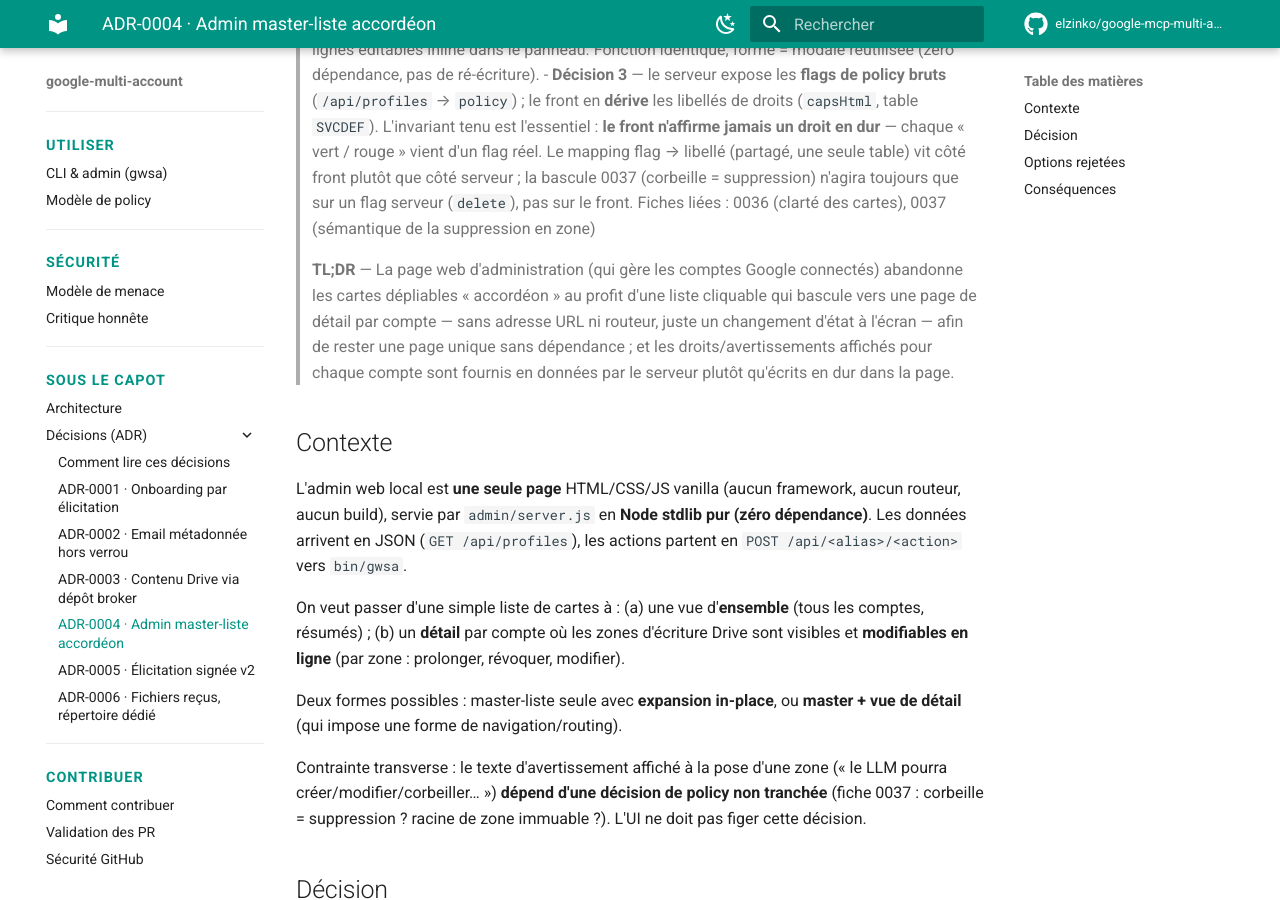
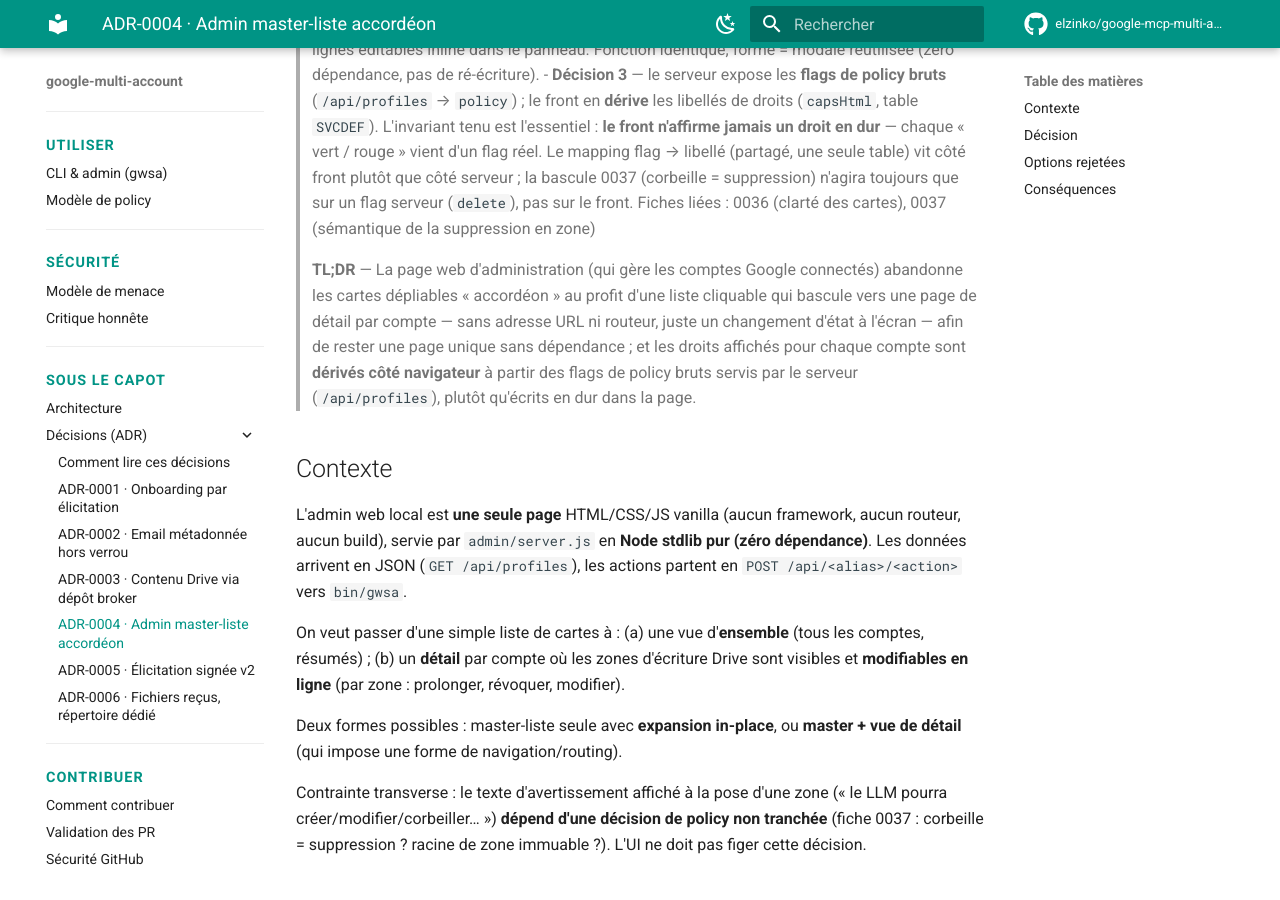
Before and after one commit to elzinko/google-mcp-multi-account, an MkDocs documentation site: the page built from docs/adr/ADR-0004-admin-master-liste-accordeon.md, in a window 1280 px wide and 900 px high, scrolled down 498 px. Built offline with MkDocs 1.6.1 and Material for MkDocs 9.7.7, drawn with Linux system fonts in a browser that asks for light colours; comment, search, counter and statistics services are not loaded.

Commit message:
docs(adr): revue Codex — email = sélection CLI seule ; libellés admin dérivés côté front
Co-Authored-By: Claude Opus 4.8 <noreply@anthropic.com>

```diff
--- a/docs/adr/ADR-0004-admin-master-liste-accordeon.md
+++ b/docs/adr/ADR-0004-admin-master-liste-accordeon.md
@@ -22,7 +22,7 @@ Statut : **accepté** — implémenté (fiche 0036, maquette v11) · révisé 20
 >   toujours que sur un flag serveur (`delete`), pas sur le front.
 Fiches liées : 0036 (clarté des cartes), 0037 (sémantique de la suppression en zone)
 
-> **TL;DR** — La page web d'administration (qui gère les comptes Google connectés) abandonne les cartes dépliables « accordéon » au profit d'une liste cliquable qui bascule vers une page de détail par compte — sans adresse URL ni routeur, juste un changement d'état à l'écran — afin de rester une page unique sans dépendance ; et les droits/avertissements affichés pour chaque compte sont fournis en données par le serveur plutôt qu'écrits en dur dans la page.
+> **TL;DR** — La page web d'administration (qui gère les comptes Google connectés) abandonne les cartes dépliables « accordéon » au profit d'une liste cliquable qui bascule vers une page de détail par compte — sans adresse URL ni routeur, juste un changement d'état à l'écran — afin de rester une page unique sans dépendance ; et les droits affichés pour chaque compte sont **dérivés côté navigateur** à partir des flags de policy bruts servis par le serveur (`/api/profiles`), plutôt qu'écrits en dur dans la page.
 
 ## Contexte
 
```
Also changed, not shown: docs/adr/index.md (+1 -1 lines).
